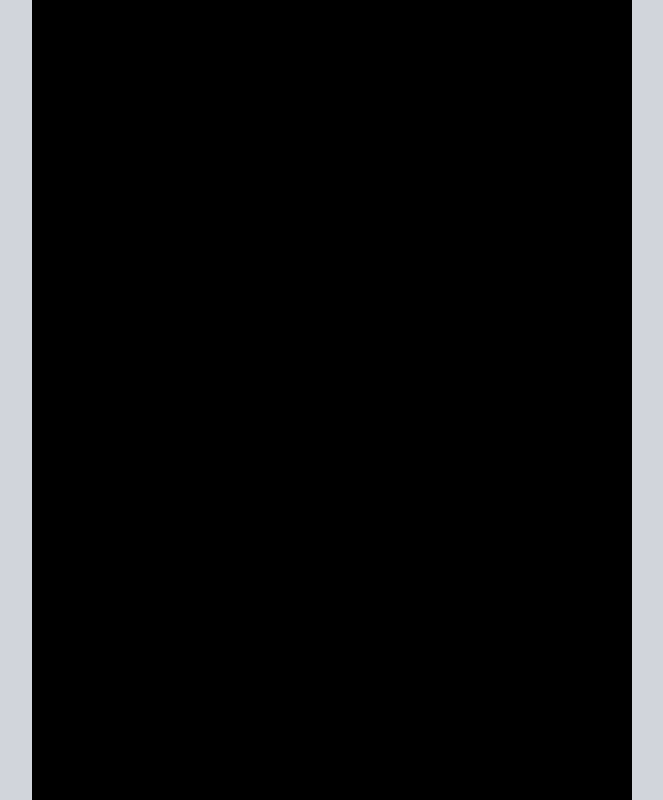
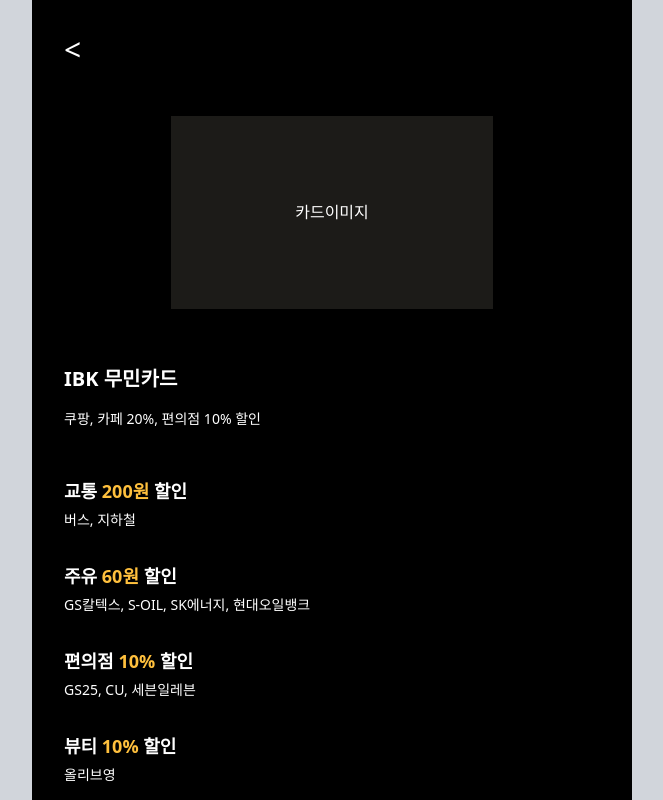
Before and after one commit to FITS-U/FitsU_FE, a Next.js app: page /recommends/1 in a window 1280 px wide. Before the commit this address had no page. Shown: the top 800 px of the page, without its empty margins (308-971 px from the left). Built offline with nearby package versions, Linux system fonts and the light colour scheme.

Commit message:
feat: 추천카드 상세 페이지

```diff
--- /dev/null
+++ b/src/app/recommends/[cardId]/page.tsx
@@ -0,0 +1,99 @@
+"use client"
+
+import { useParams } from "next/navigation";
+import Link from "next/link";
+
+const cardDetails = [
+  {
+    id: 1,
+    title: "IBK 무민카드",
+    maindsc: "쿠팡, 카페 20%, 편의점 10% 할인",
+    benefits: [
+      {ctg: "교통", discRate: "200원", catDesc: "버스, 지하철"},
+      {ctg: "주유", discRate: "60원", catDesc: "GS칼텍스, S-OIL, SK에너지, 현대오일뱅크"},
+      {ctg: "편의점", discRate: "10%", catDesc: "GS25, CU, 세븐일레븐"},
+      {ctg: "뷰티", discRate: "10%", catDesc: "올리브영"},
+      {ctg: "마트", discRate: "5%", catDesc: "이마트, 홈플러스, 롯데마트"},
+      {ctg: "온라인 쇼핑", discRate: "20%", catDesc: "쿠팡"},
+      {ctg: "영화", discRate: "1만원", catDesc: "CGV, 롯데시네마, 메가박스"},
+      {ctg: "카페", discRate: "20%", catDesc: "스타벅스, 커피빈, 카페베네, 탐엔탐스, 엔제리너스, 투썸플레이스, 할리스 등"},
+      {ctg: "놀이공원", discRate: "50%", catDesc: "롯데월드, 에버랜드, 서울랜드 등"},
+    ],
+    annualFee: "국내전용 1만원, 해외겸용 1만2천원",
+    prevSales: "50만원 이상",
+    applyLink: ""
+  },
+  {
+    id: 2,
+    title: "KB 청춘대로 톡톡카드",
+    maindsc: "연 최대 30만원 할인",
+    benefits: [
+      {ctg: "스타벅스", discRate: "60%", catDesc: "기본 50%, 간편결제 이용 시 추가 10% 할인"},
+      {ctg: "패스트푸드", discRate: "20%", catDesc: "맥도날드, 버거킹, 롯데리아, 쉐이크쉑"},
+      {ctg: "교통", discRate: "10%", catDesc: "버스, 지하철, 택시"},
+      {ctg: "통신", discRate: "10%", catDesc: "SKT, KT, LG U+"},
+      {ctg: "간편결제", discRate: "10%", catDesc: "삼성페이, 네이버페이, 카카오페이, KB국민 앱카드 등"},
+    ],
+    annualFee: "국내전용 1만원, 해외겸용 1만2천원",
+    prevSales: "30만원 이상",
+    applyLink: ""
+  },
+];
+
+const CardDetailPage = () => {
+  const { cardId } = useParams<{ cardId: string }>();
+
+  const cardDetail = cardDetails.find((card) => card.id === Number(cardId));
+
+  if (!cardDetail) {
+    return <p>해당 카드를 찾을 수 없습니다.</p>;
+  }
+
+  return (
+    <div className="p-8 text-white">
+      <Link href="/recommends" className="text-3xl">&lt;</Link>
+      <div className="mt-12 flex flex-col items-center">
+        <div className="w-3/5 aspect-[5/3] bg-box-color flex items-center justify-center">카드이미지</div>
+      </div>
+      <h1 className="text-xl font-bold mt-14">{cardDetail.title}</h1>
+      <p className="text-sm mt-4">{cardDetail.maindsc}</p>
+      <section className="mt-12">
+        {cardDetail.benefits.map((benefits, index) => (
+          <div key={index} className="mt-8">
+            <span>
+              <div className="text-lg font-semibold">
+                <span>{benefits.ctg} </span>
+                <span className="text-main-color">{benefits.discRate} </span>
+                <span>할인</span>
+              </div>
+              <div className="font-light text-sm/[15px] mt-1 leading-normal">{benefits.catDesc}</div>
+            </span>
+          </div>
+        ))}
+      </section>
+      <div className="mt-8 mx-[-32px] flex bg-box-color h-4"></div>
+      <div className="mt-8">
+        <h1 className="font-semibold text-lg/[17px]">안내사항</h1>
+        <div className="mt-10 text-sm">
+          <div>
+            <span className="font-semibold">연회비&nbsp;&nbsp;</span>
+            <span className="ml-[10vw]">{cardDetail.annualFee}</span>
+          </div>
+          <div className="mt-8">
+            <span className="font-semibold">전월실적</span>
+            <span className="ml-[9.3vw]">{cardDetail.prevSales}</span>
+          </div>
+        </div>
+      </div>
+      <div className="mt-10">
+        <Link href={cardDetail.applyLink}>
+          <button className="w-full h-16 bg-main-color text-black font-bold text-lg py-3 rounded-2xl">
+            카드 신청하기
+          </button>
+        </Link>
+      </div>
+    </div>
+  );
+};
+
+export default CardDetailPage;
--- a/src/app/recommends/components/RecCard.tsx
+++ b/src/app/recommends/components/RecCard.tsx
@@ -1,10 +1,11 @@
 import CategoryLogo from "@/components/CategoryLogo";
+import Link from "next/link";
 
 const RecCard = () => {
   const ctgAndCard = [
-    {ctgEng: "food", ctgKo: "식비", totalAmount: "127,900", cardName: "IBK 무민카드", cardCtg: "패스트푸드", discountRate: "60%"},
-    {ctgEng: "transport", ctgKo: "교통", totalAmount: "60,000", cardName: "KB 청춘대로 톡톡카드", cardCtg: "대중교통", discountRate: "10%"},
-    {ctgEng: "shopping", ctgKo: "쇼핑", totalAmount: "40,300", cardName: "IBK 무민카드", cardCtg: "온라인 쇼핑", discountRate: "20%"}
+    {ctgEng: "food", ctgKo: "식비", totalAmount: "127,900", cardId: 1, cardName: "IBK 무민카드", cardCtg: "패스트푸드", discountRate: "60%"},
+    {ctgEng: "transport", ctgKo: "교통", totalAmount: "60,000", cardId: 2, cardName: "KB 청춘대로 톡톡카드", cardCtg: "대중교통", discountRate: "10%"},
+    {ctgEng: "shopping", ctgKo: "쇼핑", totalAmount: "40,300", cardId: 1, cardName: "IBK 무민카드", cardCtg: "온라인 쇼핑", discountRate: "20%"}
   ]
 
   return (
@@ -18,12 +19,14 @@
               <div className="text-sm font-light">총 {ctgAndCard.totalAmount}원 썼어요</div>
             </span>
           </div>
-          <div className="border-l-4 h-16 rounded-sm ml-5 mt-4 flex items-center">
-            <div className="ml-9">
-              <p className="text-lg font-semibold">{ctgAndCard.cardCtg} {ctgAndCard.discountRate} 할인</p>
-              <p className="text-sm font-light">{ctgAndCard.cardName}</p>
+          <Link href={`/recommends/${ctgAndCard.cardId}`}>
+            <div className="border-l-4 h-16 rounded-sm ml-5 mt-4 flex items-center">
+              <div className="ml-9">
+                <p className="text-lg font-semibold">{ctgAndCard.cardCtg} {ctgAndCard.discountRate} 할인</p>
+                <p className="text-sm font-light">{ctgAndCard.cardName}</p>
+              </div>
             </div>
-          </div>
+          </Link>
         </div>
       ))}
     </div>
--- a/tailwind.config.js
+++ b/tailwind.config.js
@@ -4,6 +4,7 @@
   theme: {
     extend: {
       colors: {
+        'main-color': '#FFC03D',
         'box-color': '#1C1B18',
       },
     },
```
